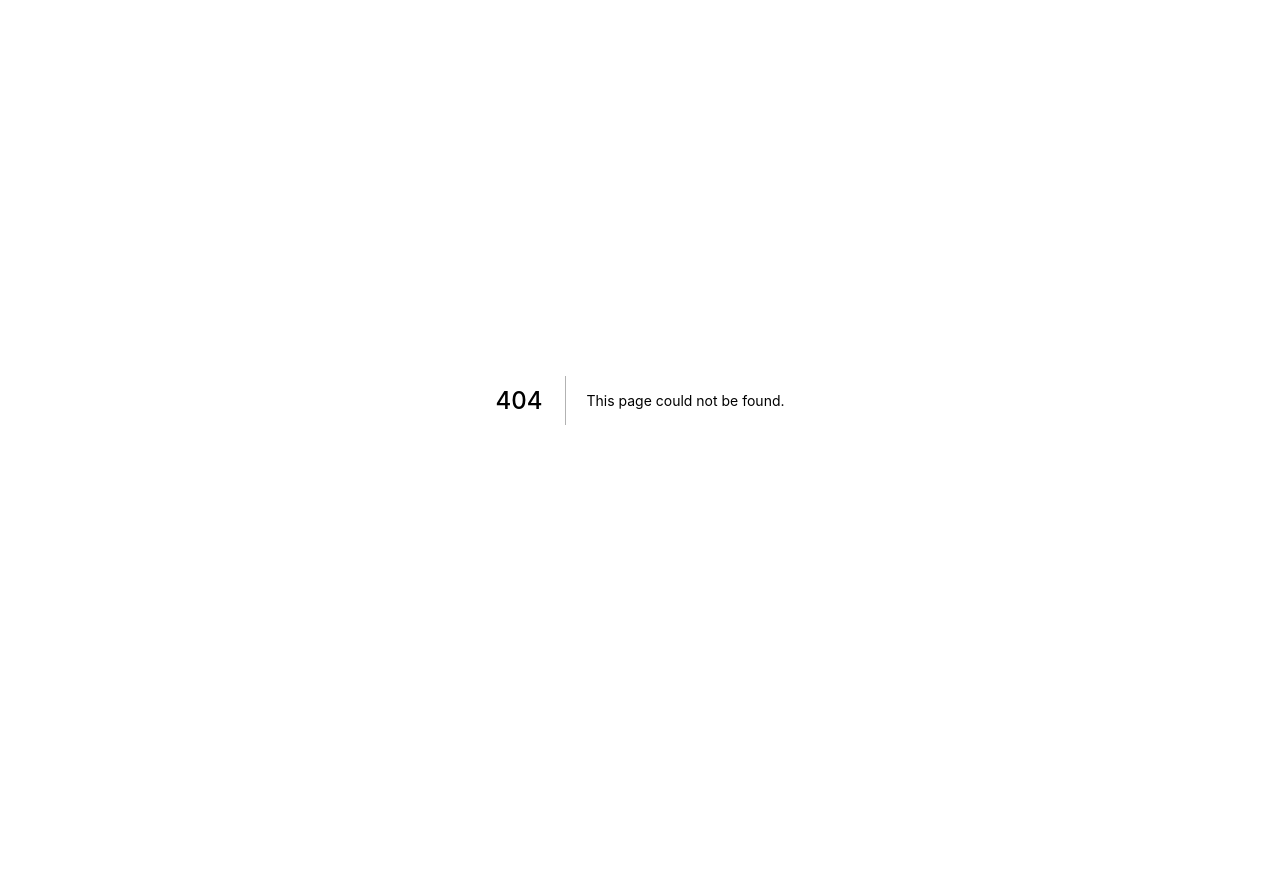
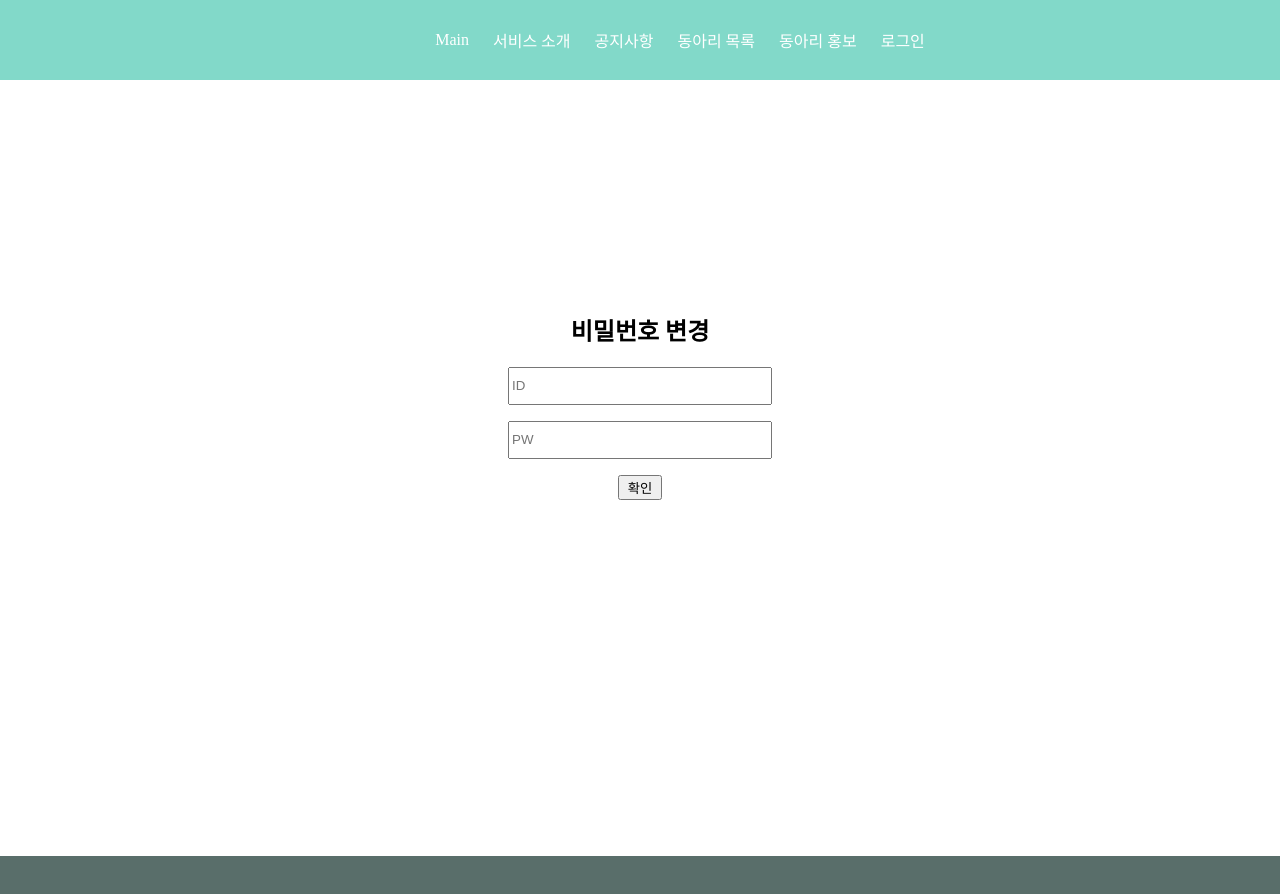
Before and after one commit to modern-agile-team/dongurami-front, a Next.js app: page /changepassword in a window 1280 px wide. Before the commit this address had no page. Shown: the top 894 px of the page. Before the commit the page ends 800 px from the top, so only its background shows below. Built offline with nearby package versions, Linux system fonts and the light colour scheme.

Commit message:
Add(soonki/pwChang): 비밀번호 변경 페이지 레이아웃 구현 #76

```diff
--- /dev/null
+++ b/src/components/ChangePW/ChagePW.js
@@ -0,0 +1,15 @@
+import React, { useState } from "react";
+import Change from "./Change";
+import Check from "./Check";
+
+function ChangePW() {
+  const [comp, setComp] = useState(false);
+  const onClick = () => {
+    setComp(!comp);
+  };
+  return (
+    <>{comp ? <Change onClick={onClick} /> : <Check onClick={onClick} />}</>
+  );
+}
+
+export default ChangePW;
--- /dev/null
+++ b/src/components/ChangePW/Change.js
@@ -0,0 +1,16 @@
+import React from "react";
+import styles from "./Change.module.sass";
+function Change({ onClick }) {
+  return (
+    <div className={styles.wrap}>
+      <h2>비밀번호 변경</h2>
+      <div className={styles.container}>
+        <input type="password" placeholder="변경할 비밀번호 입력" />
+        <input type="password" placeholder="변경할 비밀번호 입력 확인" />
+        <button onClick={onClick}>확인</button>
+      </div>
+    </div>
+  );
+}
+
+export default Change;
--- a/src/components/Common/ChangePW/ChagePW.js
+++ b/src/components/ChangePW/Check.js
@@ -1,17 +1,17 @@
 import React from "react";
-import styles from "./ChangePW.module.sass";
+import styles from "./Check.module.sass";
 
-function ChangePW() {
+function Check({ onClick }) {
   return (
     <div className={styles.wrap}>
       <h2>비밀번호 변경</h2>
       <div className={styles.container}>
         <input type="text" placeholder="ID" />
         <input type="password" placeholder="PW" />
-        <button>확인</button>
+        <button onClick={onClick}>확인</button>
       </div>
     </div>
   );
 }
 
-export default ChangePW;
+export default Check;
--- /dev/null
+++ b/src/components/ChangePW/Check.module.sass
@@ -0,0 +1,18 @@
+.wrap
+    display: flex
+    flex-direction: column
+    align-items: center
+    justify-content: center
+    height: 99vh
+
+.container
+    display: flex
+    flex-direction: column
+    align-items: center
+    width: 35%
+    input
+        height: 2rem
+        width: 20vw
+        margin-bottom: 2vh
+    button
+        width: 10%
--- /dev/null
+++ b/src/pages/changepassword.js
@@ -0,0 +1,13 @@
+import ChangePW from "../components/ChangePW/ChagePW";
+import Footer from "../components/Common/Footer";
+import Header from "../components/Common/Header";
+
+export default function test() {
+  return (
+    <>
+      <Header />
+      <ChangePW />
+      <Footer />
+    </>
+  );
+}
```
Also changed, not shown: src/components/ChangePW/Change.module.sass (renamed from src/components/Common/ChangePW/ChangePW.module.sass).
